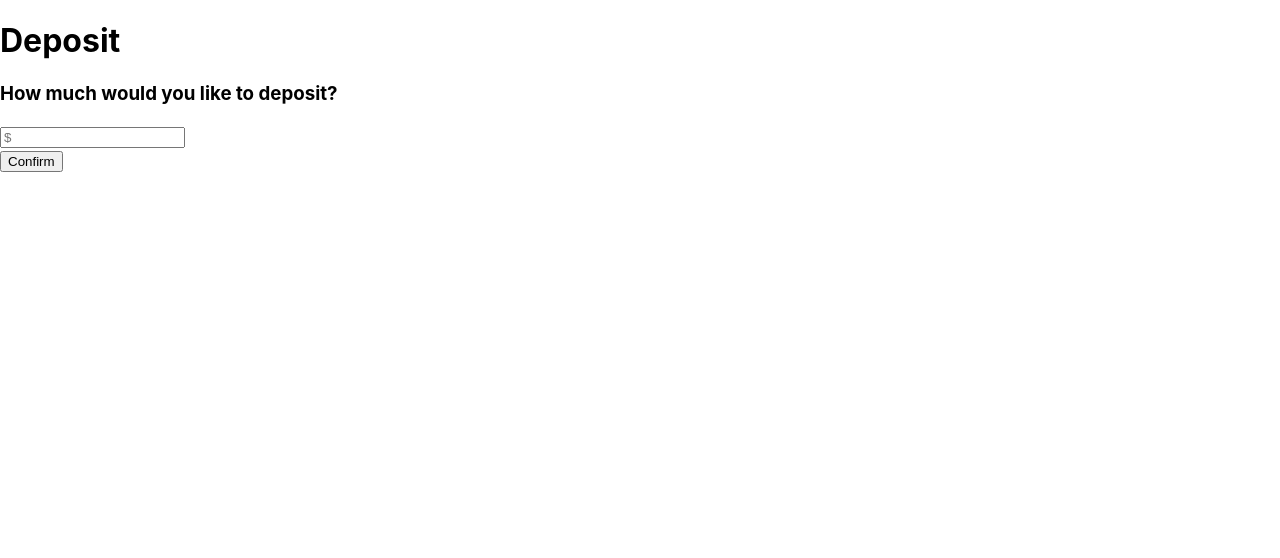
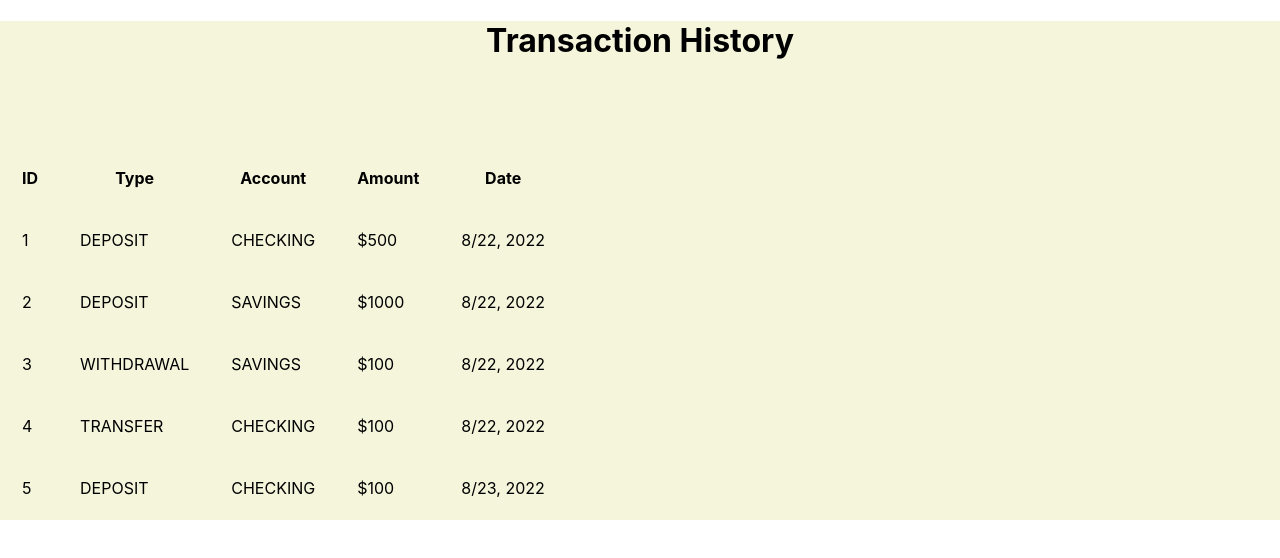
Before and after one commit to Dmccullor/DollarsBank_FrontEnd, a React (Create React App) app: page / in a window 1280 px wide. Shown: the top 558 px of the page. Built offline with nearby package versions, Linux system fonts and the light colour scheme; no server answers.

Commit message:
history and info pages

```diff
--- a/src/App.css
+++ b/src/App.css
@@ -42,24 +42,53 @@
 }
 
 .signup-wrapper {
+  border: 50px;
   padding-left: 5%;
+  background-color: beige;
 }
 
 .login-wrapper {
+  border: 50px;
   padding-left: 5%;
+  background-color: beige;
+}
+
+.form-container {
+  border: 50px;
+}
+
+.main-page {
+  border: 50px;
+  background-color: beige;
+
 }
 
 .home-link {
   font-size: 2rem;
 }
 
-.body {
-  padding-left: 5%;
-  margin-left: 5%;
+.info-table {
+  align-content: center;
+  margin-left: auto;
+  margin-right: auto;
 }
 
-.h1 {
+.info-table table {
+  display: inline-table;
+  text-align: left;
+  margin: 50px;
+  border-collapse: collapse;
+  width: 60%;
+  border: 2px solid black;
+}
+
+th, td {
+  padding: 20px;
+}
+
+.title h1 {
   text-align: center;
+  padding-bottom: 5%;
 }
 
 .App-header {
--- a/src/App.js
+++ b/src/App.js
@@ -1,12 +1,16 @@
 import './App.css';
-import Login from './Login/Login';
-import Deposit from './Home/Deposit';
+// import Login from './Login/Login';
+// import Deposit from './Home/Deposit';
+// import Info from './Home/Info';
+import History from './Home/History';
 
 
 function App() {
   return (
     //<Login/>
-    <Deposit/>
+    //<Deposit/>
+    //<Info/>
+    <History/>
   );
 }
 
--- a/src/Home/Deposit.js
+++ b/src/Home/Deposit.js
@@ -87,8 +87,10 @@ function Deposit() {
     }
     else {
         return (
-            <div>
-                <h1>Deposit</h1>
+            <div className='main-page'>
+                <div className='title'>
+                    <h1>Deposit</h1>
+                </div>
                 <h3>
                     <form onSubmit={handleSubmit}>
                         {user.has_savings ?
--- a/src/Home/History.js
+++ b/src/Home/History.js
@@ -1,10 +1,138 @@
 import React from 'react';
 import '../App.css';
 
+const customerURL = "http://localhost:8080/api/customer/username" + sessionStorage.getItem('username');
+//const customerURL = "https://dollarsbankd-v3.herokuapp.com/api/customer/username/" + sessionStorage.getItem('username');
+
 function History() {
+
+    const user = {
+        "id": 3,
+        "name": "Trey Songz",
+        "username": "tSongz103",
+        "address": "1422 Queens Ave",
+        "phone": 2108675309,
+        "password": "$2a$10$mFMBlwGycczAMGxApbL6HOeSjjO1ZzmSBqnEfQIaLJOViTUMbeweq",
+        "role": "ROLE_USER",
+        "enabled": true,
+        "checking": {
+            "id": 1,
+            "amount": 700.0,
+            "init_deposit": 500.0
+        },
+        "has_savings": true,
+        "savings": {
+            "id": 3,
+            "amount": 0.0
+        },
+        "transactions": [
+            {
+                "id": 1,
+                "date": [
+                    2022,
+                    8,
+                    22,
+                    0,
+                    23,
+                    14,
+                    713139000
+                ],
+                "type": "DEPOSIT",
+                "toAcct": "CHECKING",
+                "amount": 500.0
+            },
+            {
+                "id": 2,
+                "date": [
+                    2022,
+                    8,
+                    22,
+                    0,
+                    24,
+                    23,
+                    165098000
+                ],
+                "type": "DEPOSIT",
+                "toAcct": "SAVINGS",
+                "amount": 1000.0
+            },
+            {
+                "id": 3,
+                "date": [
+                    2022,
+                    8,
+                    22,
+                    0,
+                    25,
+                    40,
+                    634040000
+                ],
+                "type": "WITHDRAWAL",
+                "toAcct": "SAVINGS",
+                "amount": 100.0
+            },
+            {
+                "id": 4,
+                "date": [
+                    2022,
+                    8,
+                    22,
+                    0,
+                    26,
+                    2,
+                    270531000
+                ],
+                "type": "TRANSFER",
+                "toAcct": "CHECKING",
+                "amount": 100.0
+            },
+            {
+                "id": 5,
+                "date": [
+                    2022,
+                    8,
+                    23,
+                    23,
+                    23,
+                    0,
+                    156530000
+                ],
+                "type": "DEPOSIT",
+                "toAcct": "CHECKING",
+                "amount": 100.0
+            }
+        ]
+    }
+
     return (
-        <div>
-            <h1>Transaction History</h1>
+        <div className='main-page'>
+            <div className='title'>
+                <h1>Transaction History</h1>
+            </div>
+            <div className='transaction-table'>
+                <table>
+                    <thead>
+                        <th>ID</th>
+                        <th>Type</th>
+                        <th>Account</th>
+                        <th>Amount</th>
+                        <th>Date</th>
+                    </thead>
+                    <tbody>
+                        {user.transactions.map((item) => {
+                            return (
+                                <tr key={item.id} className='transaction-item'>
+                                    <td>{item.id}</td>
+                                    <td>{item.type}</td>
+                                    <td>{item.toAcct}</td>
+                                    <td>${item.amount}</td>
+                                    <td>{item.date[1]}/{item.date[2]}, {item.date[0]}</td>
+                                </tr>
+                            )
+                        })}
+                    </tbody>
+                </table>
+            </div>
         </div>
     )
 }
--- a/src/Home/OpenChecking.js
+++ b/src/Home/OpenChecking.js
@@ -89,7 +89,9 @@ const OpenChecking = () => {
     else {
         return (
             <div className='form-container'>
-                <h1>Open a new Checking Account</h1>
+                <div className='title'>
+                    <h1>Open a new Checking Account</h1>
+                </div>
                 <h3>
                     <form onSubmit={handleSubmit}>
                         <label>
--- a/src/Home/OpenSavings.js
+++ b/src/Home/OpenSavings.js
@@ -117,7 +117,9 @@ const Opensavings = () => {
     else {
         return (
             <div className='form-container'>
-                <h1>Open a new Savings Account</h1>
+                <div className='title'>
+                    <h1>Open a new Savings Account</h1>
+                </div>
                 <h3>
                     <form onSubmit={handleSubmit}>
                         <label>
--- a/src/Home/Transfer.js
+++ b/src/Home/Transfer.js
@@ -91,8 +91,10 @@ function Transfer() {
     }
     else {
         return (
-            <div>
-                <h1>Transfer Funds</h1>
+            <div className='main-page'>
+                <div className='title'>
+                    <h1>Transfer Funds</h1>
+                </div>
                 <h3>
                     <form onSubmit={handleSubmit}>
                         {user.has_savings ?
--- a/src/Home/Withdraw.js
+++ b/src/Home/Withdraw.js
@@ -89,8 +89,10 @@ function Withdraw() {
     }
     else {
         return (
-            <div>
-                <h1>Withdraw</h1>
+            <div className='main-page'>
+                <div className='title'>
+                    <h1>Withdraw</h1>
+                </div>
                 <h3>
                     <form onSubmit={handleSubmit}>
                         {user.has_savings ?
```
Also changed, not shown: src/Home/Info.js (+69 -3 lines).
